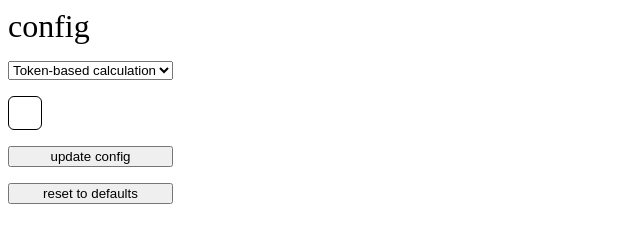
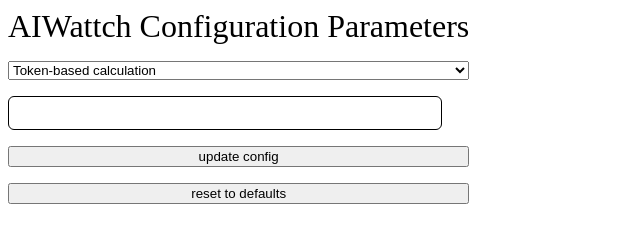
Before and after one commit to AIWattch/browser-extension, a website built with Vite: page src/admin.html in a window 1280 px wide. Shown: the whole page, without its empty margins (0-640 px from the left). Built offline with nearby package versions, Linux system fonts and the light colour scheme; some packages are replaced by stand-ins of ours.

Commit message:
chore: update admin page title text

```diff
--- a/src/admin.css
+++ b/src/admin.css
@@ -17,6 +17,7 @@
   padding: 1em;
   border-radius: 6px;
   width: fit-content;
+  min-width: 400px;
 }
 
 .config-container {
--- a/src/admin.html
+++ b/src/admin.html
@@ -6,7 +6,7 @@
   </head>
   <body>
     <div class="admin-container">
-      <span class="title">config</span>
+      <span class="title">AIWattch Configuration Parameters</span>
       <select id="calc-type">
         <option value="token-based">Token-based calculation</option>
         <option value="time-based">Time-based calculation</option>
```
